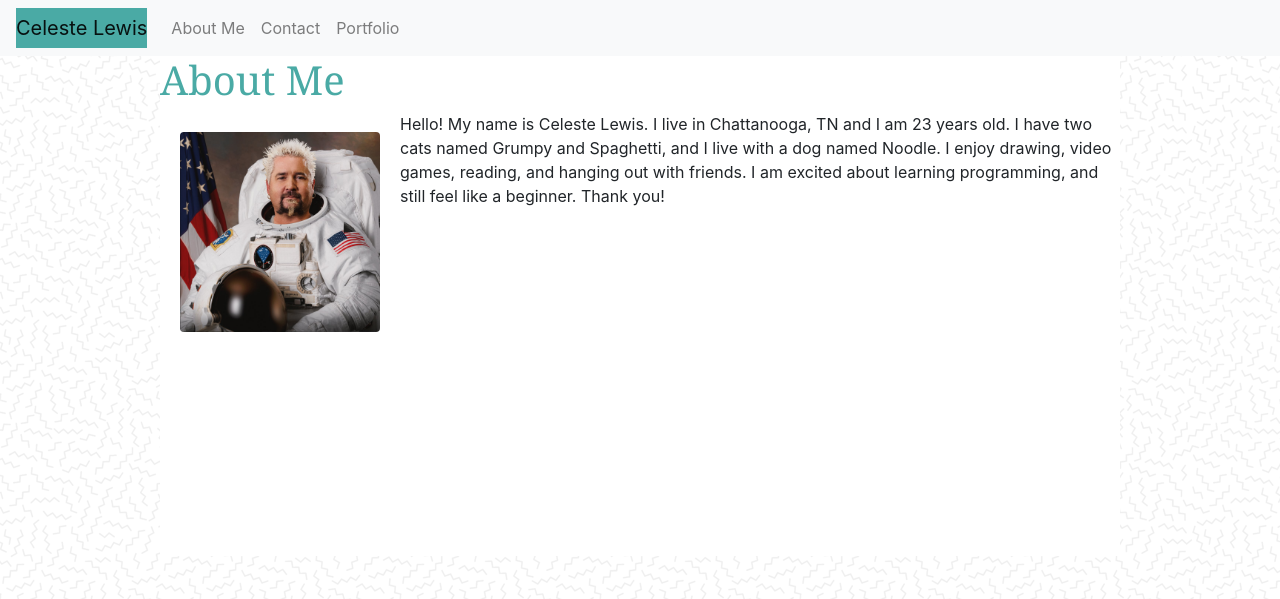
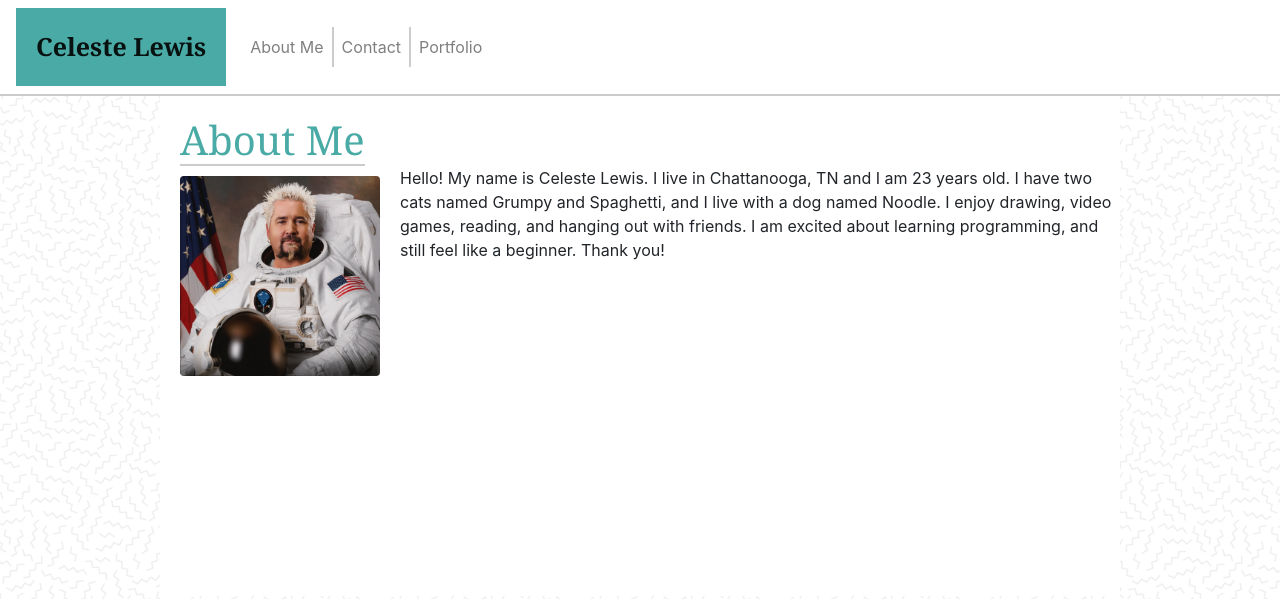
Before and after one commit to cdlewis42/Bootstrap-Portfolio, a plain HTML site: page index.html in a window 1280 px wide. Drawn offline with nearby package versions, Linux system fonts and the light colour scheme.

Commit message:
added borders

```diff
--- a/assets/css/Style.css
+++ b/assets/css/Style.css
@@ -1,19 +1,27 @@
-.nav-item{
+.nav-link{
     color:blue;
     float:left;
 }
 .navbar{
     background-color:#ffffff;
+    border-bottom-style: solid;
+    border-width:2px;
+    border-color:#cccccc;
+
 
 }
 .navbar-brand{
     background-color:#4aaaa5;
-    color:#ffffff
+    font-family: 'Georgia', Times, "Times New Roman", serif;
+    color:#ffffff;
+    font-weight: bold;
+    padding:20px;
+    font-size: 25px;
 }
 .rounded{
     height:200px;
     width:200px;
-    margin:20px;
+    margin:10px 20px 20px 20px;
 
 }
 body {
@@ -27,4 +35,15 @@ body {
 #about{
     color:#4aaaa5;
     font-family: 'Georgia', Times, "Times New Roman", serif;
+    margin:20px 20px 0px 20px;
+    border-bottom-style: solid;
+    border-width:2px;
+    border-color:#cccccc;
+
 }
+
+.left {
+    border-left-style:solid;
+    border-width:2px;
+    border-color:#cccccc;
+}
--- a/index.html
+++ b/index.html
@@ -13,7 +13,7 @@
 </header>
 <body>
 
-    <nav class="navbar navbar-expand-lg navbar-light bg-light">
+    <nav class="navbar navbar-expand-lg navbar-light">
         <a class="navbar-brand" href="#">Celeste Lewis</a>
         <button class="navbar-toggler" type="button" data-toggle="collapse" data-target="#navbarNav" aria-controls="navbarNav" aria-expanded="false" aria-label="Toggle navigation">
           <span class="navbar-toggler-icon"></span>
@@ -23,10 +23,10 @@
             <li class="nav-item">
               <a class="nav-link" href="#">About Me <span class="sr-only">(current)</span></a>
             </li>
-            <li class="nav-item">
+            <li class="nav-item left">
               <a class="nav-link" href="contact.html">Contact</a>
             </li>
-            <li class="nav-item">
+            <li class="nav-item left">
               <a class="nav-link" href="porfolio.html">Portfolio</a>
             </li>
           </ul>
```
